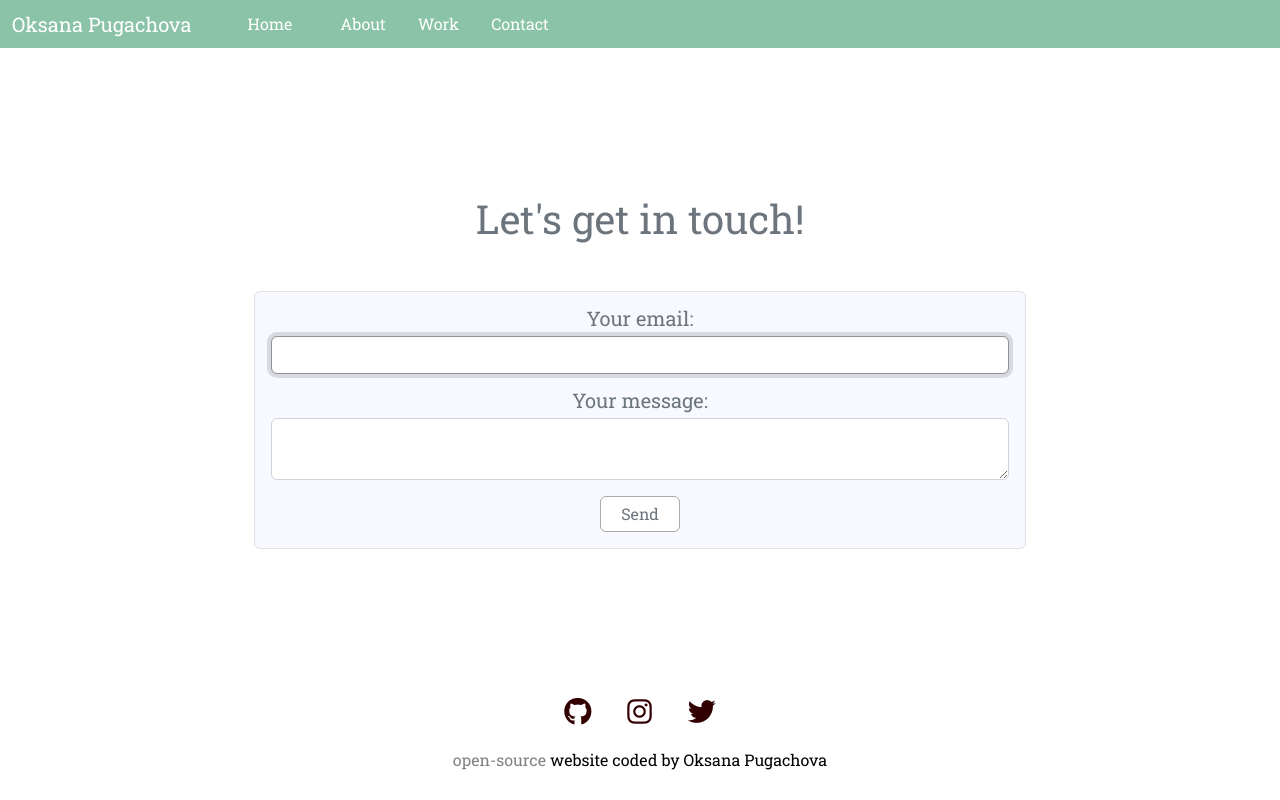
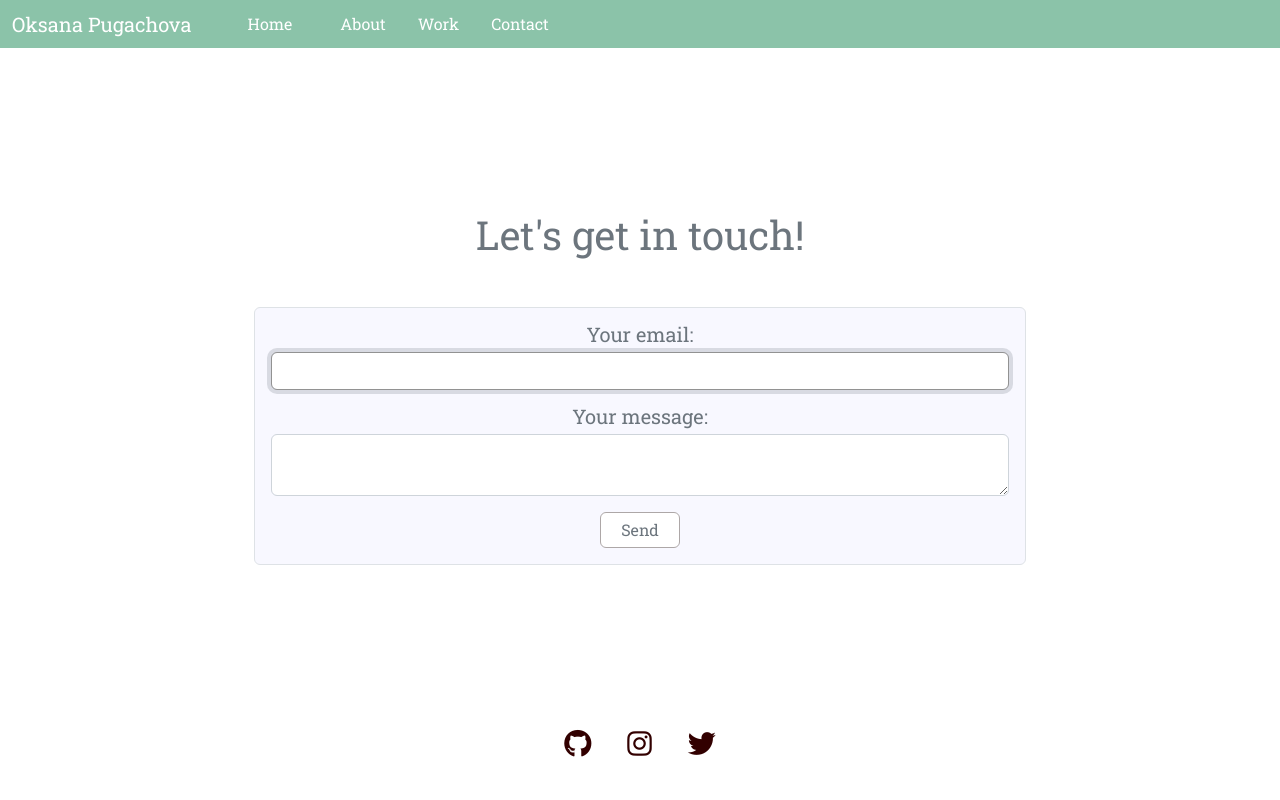
Before and after one commit to Okkssana/portfolio-project, a plain HTML site: page contact.html in a window 1280 px wide. Drawn offline with nearby package versions, Linux system fonts and the light colour scheme.

Commit message:
change contact.html

```diff
--- a/contact.html
+++ b/contact.html
@@ -146,16 +146,6 @@
           <i class="fab fa-twitter fs-3"></i>
         </a>
       </div>
-      <p class="text-center mb-3">
-        <a
-          href="https://github.com/Okkssana"
-          target="_blank"
-          title="Open GitHub"
-          class="contact-link"
-          >open-source
-        </a>
-        website coded by Oksana Pugachova
-      </p>
     </div>
 
     <script
```
